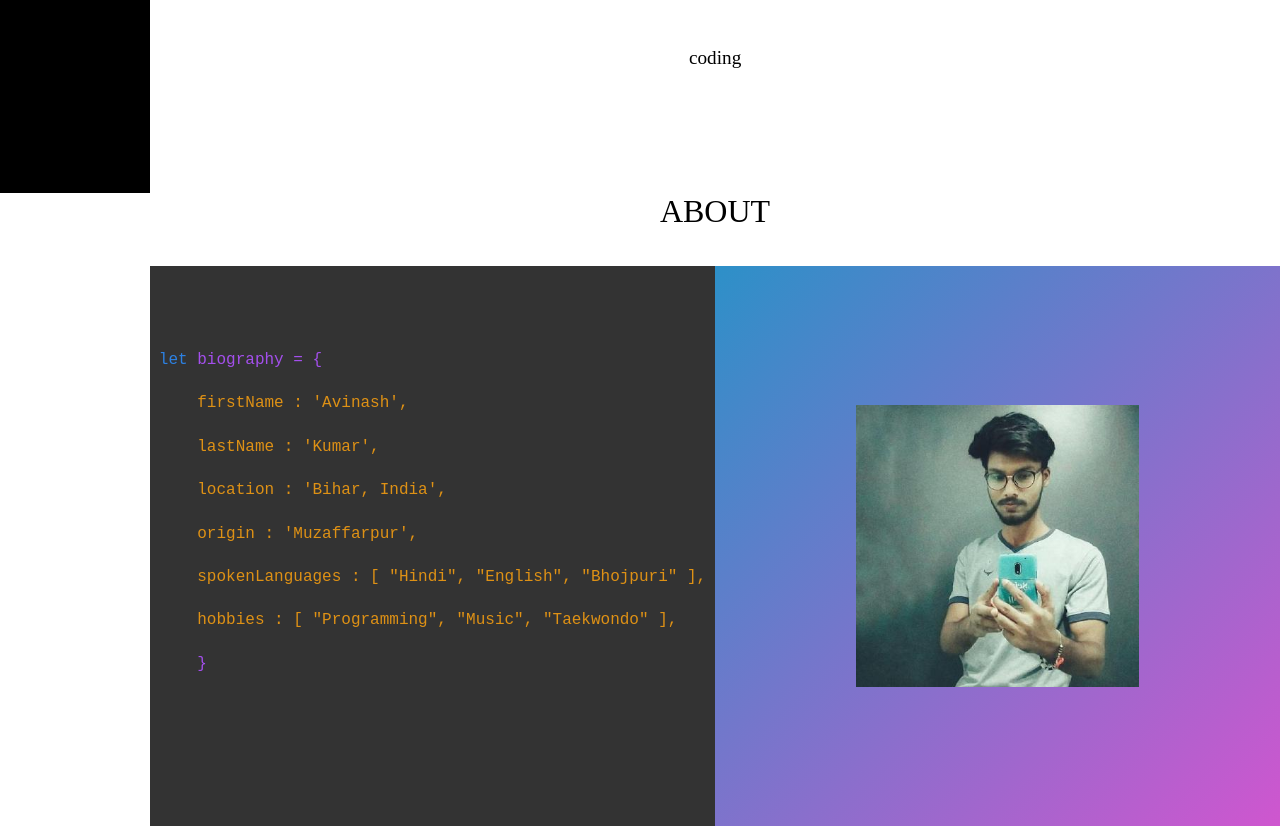
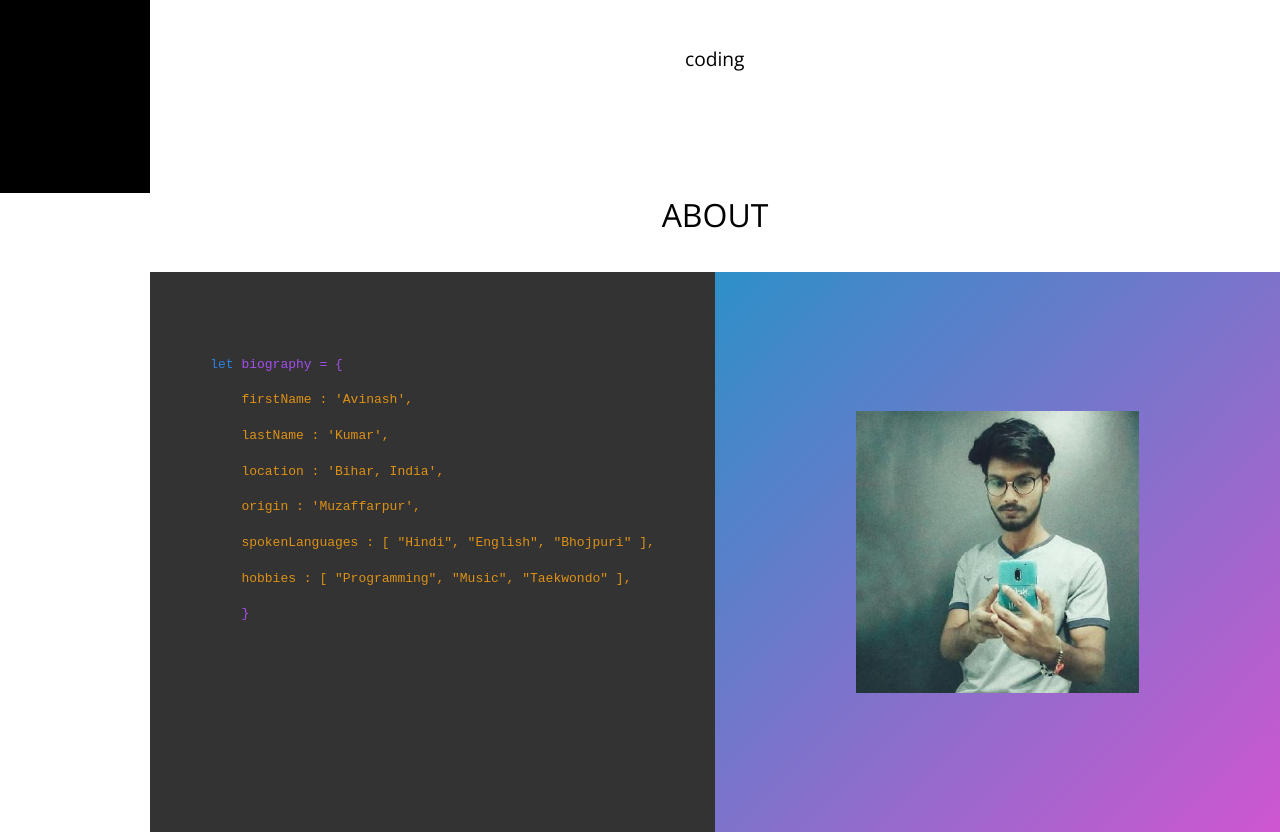
Before and after one commit to p4avinash/portfolio, a plain HTML site: page index.html in a window 1280 px wide. Shown: the part 607-1439 px from the top of the page. Drawn offline with nearby package versions, Linux system fonts and the light colour scheme.

Commit message:
added new font

```diff
--- a/index.html
+++ b/index.html
@@ -5,6 +5,7 @@
     <meta name="viewport" content="width=device-width, initial-scale=1.0">
     <title>Avinash Kumar | p4avinash</title>
     <link rel="icon" href="assests/code.png" type="image/icon type">
+    <link href="https://fonts.googleapis.com/css2?family=Open+Sans+Condensed:wght@300&family=Open+Sans:wght@300&display=swap" rel="stylesheet">
     <link rel="stylesheet" href="https://use.fontawesome.com/releases/v5.3.1/css/all.css">
     <link rel="stylesheet" href="style.css">
 </head>
--- a/style.css
+++ b/style.css
@@ -2,6 +2,7 @@
     margin: 0px;
     padding: 0px;
     transition: 0.5s ease;
+    scroll-behavior: smooth;
 }
 
 /* MAIN WRAPPER OF NAVIGATOIN AND COVER */
@@ -29,6 +30,7 @@ a{
     text-transform: uppercase;
     padding-bottom: 10%;
     padding-left: 15%;
+    font-family: Open Sans;
 }
 
 a:hover{
@@ -63,6 +65,7 @@ main{
     animation: grow 1s linear alternate;
     animation-iteration-count: infinite;
     transition: all 0.3s;
+    font-family: Open Sans;
 }
 
 /* ABOUT TEXT */
@@ -71,12 +74,14 @@ main{
     text-align: center;
     text-transform: uppercase;
     font-size: 2rem;
+    font-family: Open Sans;
 }
 
 /* ABOUT DESCRIPTION */
 .about-description{
     display: flex;
     margin-left: 150px;
+    font-family: Open Sans;
 }
 
 /* DESCRIPTION */
@@ -88,7 +93,7 @@ main{
     width: 50vw;
     height: 70vh;
     color: #de9115;
-    font-family: 'Courier New', Courier, monospace;
+    font-family: monospace;
 }
 
 .blue{
@@ -165,6 +170,7 @@ main{
 
 .achieve{
     font-weight: bolder;
+    font-family: Open Sans;
 }
 
 .open-project-btn{
@@ -174,6 +180,7 @@ main{
     font-size: 0.9rem;
     text-transform: uppercase;
     background: linear-gradient(to right, #272e5c, #2a8c98);
+    font-family: Open Sans;
 }
 
 .open-project-btn:hover{
@@ -187,6 +194,7 @@ main{
     display: flex;
     flex-wrap: wrap;
     justify-content: space-evenly;
+
 }
 
 .skills>img{
@@ -208,6 +216,7 @@ main{
     font-size: 1.2rem;
     padding: 5%;
     margin-left: 150px;
+    font-family: Open Sans;
 }
 
 .heart{
```
